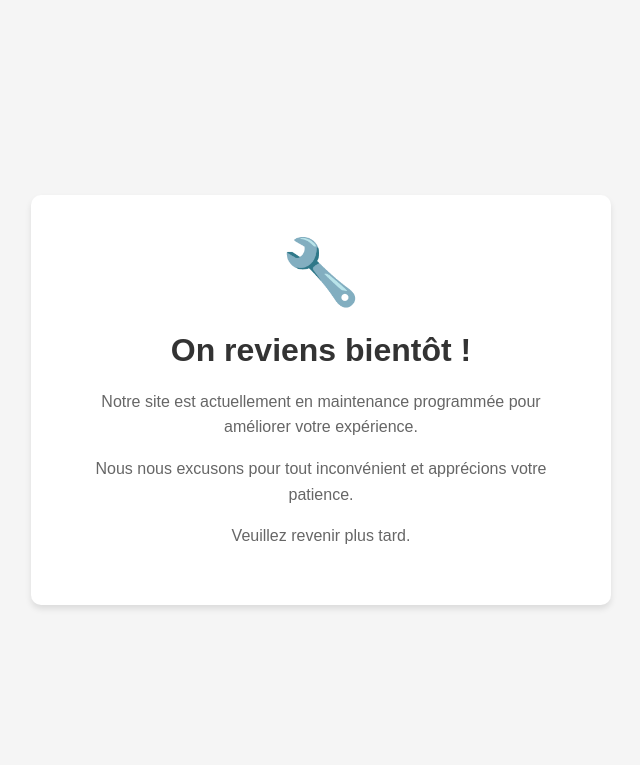
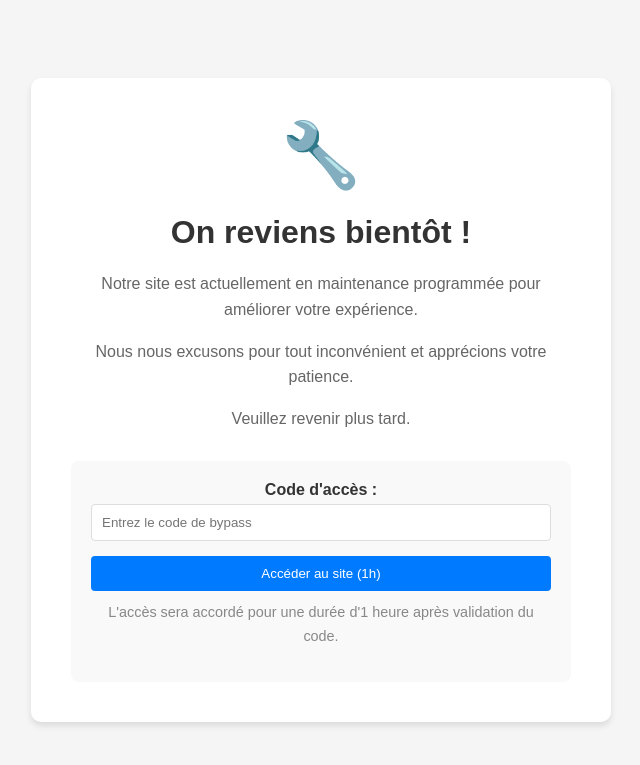
Before and after one commit to ebertinbench/market-AJH, a Symfony app: template market-ajh/templates/maintenance.html.twig in a window 1280 px wide. Shown: the top 765 px of the page, without its empty margins (319-959 px from the left). Run offline with Twig, Linux system fonts and the light colour scheme; the template is opened without the code that fills it, so the values that code supplies are empty; some libraries are stand-ins or nearby versions.

Commit message:
ajout d'un formulaire pour bypass la maintenance (code dans la var MAINTENANCE_BYPASS_CODE)

```diff
--- a/market-ajh/templates/base.html.twig
+++ b/market-ajh/templates/base.html.twig
@@ -5,7 +5,7 @@
     <meta name="viewport" content="width=device-width, initial-scale=1.0" />
     <title>{% block title %}Welcome!{% endblock %}</title>
     <script src="https://cdn.tailwindcss.com"></script>
-    <link rel="icon" href="{{ asset('images/logo_guilde.jpg') }}" />
+    <link rel="icon" href="{{ asset('build/images/logo_guilde.jpg') }}" />
     {% block stylesheets %}
             {{ encore_entry_link_tags('app') }}
       <link rel="stylesheet" href="{{ asset('build/app.css') }}" />
--- a/market-ajh/templates/maintenance.html.twig
+++ b/market-ajh/templates/maintenance.html.twig
@@ -35,7 +35,50 @@
             color: #666;
             line-height: 1.6;
         }
+        .error-message {
+            color: #d9534f;
+            background-color: #f2dede;
+            border: 1px solid #ebccd1;
+            border-radius: 4px;
+            padding: 10px;
+            margin: 15px 0;
+        }
+        .form-container {
+            margin-top: 30px;
+            padding: 20px;
+            background-color: #f9f9f9;
+            border-radius: 8px;
+        }
+        .form-group {
+            margin-bottom: 15px;
+        }
+        label {
+            display: block;
+            margin-bottom: 5px;
+            font-weight: bold;
+            color: #333;
+        }
+        input[type="password"] {
+            width: 100%;
+            padding: 10px;
+            border: 1px solid #ddd;
+            border-radius: 4px;
+            box-sizing: border-box;
+        }
+        button {
+            background-color: #007bff;
+            color: white;
+            padding: 10px 20px;
+            border: none;
+            border-radius: 4px;
+            cursor: pointer;
+            width: 100%;
+        }
+        button:hover {
+            background-color: #0056b3;
+        }
     </style>
+    <link rel="icon" href="{{ asset('build/images/logo_guilde.jpg') }}" />
 </head>
 <body>
     <div class="maintenance-container">
@@ -44,6 +87,28 @@
         <p>Notre site est actuellement en maintenance programmée pour améliorer votre expérience.</p>
         <p>Nous nous excusons pour tout inconvénient et apprécions votre patience.</p>
         <p>Veuillez revenir plus tard.</p>
-    </div>
+
+        {% if error is defined %}
+            <div class="error-message">
+                {{ error }}
+            </div>
+        {% endif %}
+
+        <div class="form-container">
+            <form method="POST" action="{{ path('maintenance_bypass') }}">
+                <div class="form-group">
+                    <label for="maintenance_bypass">Code d'accès :</label>
+                    <input type="password"
+                           id="maintenance_bypass"
+                           name="maintenance_bypass"
+                           placeholder="Entrez le code de bypass"
+                           required>
+                </div>
+                <button type="submit">Accéder au site (1h)</button>
+            </form>
+            <p style="font-size: 0.9em; color: #888; margin-top: 10px;">
+                L'accès sera accordé pour une durée d'1 heure après validation du code.
+            </p>
+        </div>
 </body>
 </html>
```
Also changed, not shown: market-ajh/src/Controller/MaintenanceController.php (added, +42 -0 lines), market-ajh/src/EventSubscriber/KernelRequestSubscriber.php (+27 -0 lines), 1 other file.
